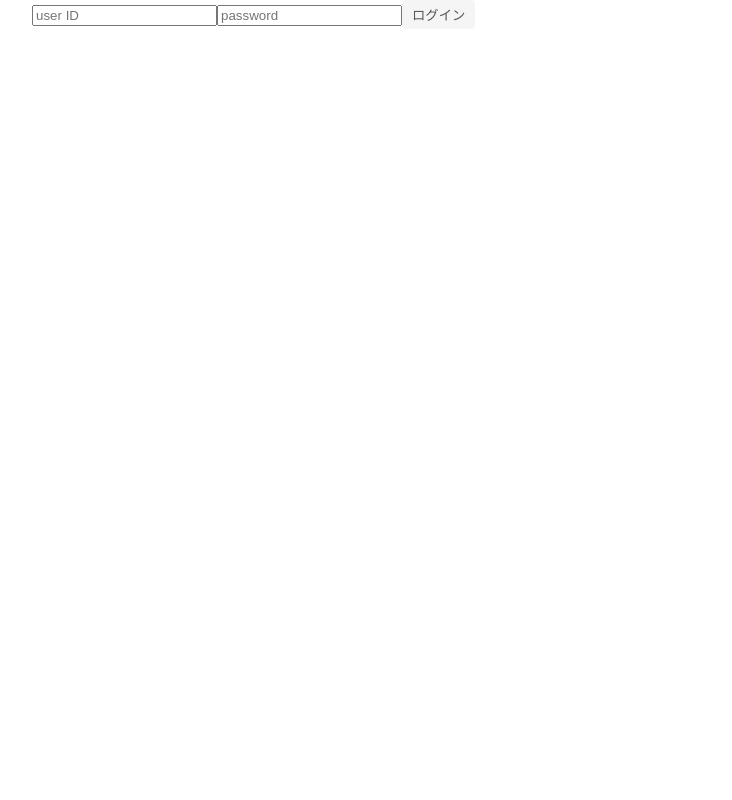
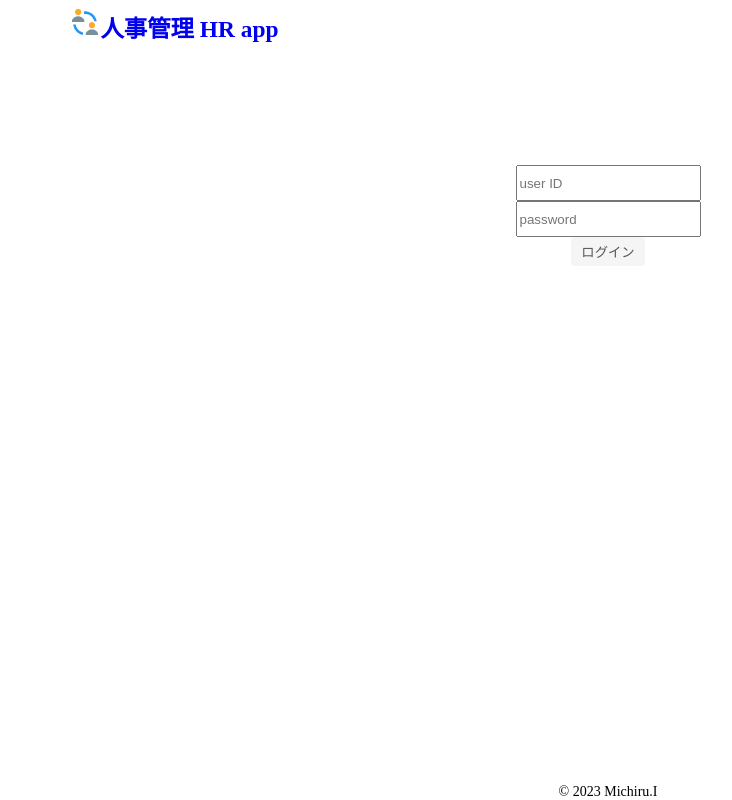
Before and after one commit to michiru-dev/HR-App-MySQL, a React (Create React App) app in the folder frontend/: page / in a window 1280 px wide. Shown: the whole page, without its empty margins (32-764 px from the left). Built offline with nearby package versions, Linux system fonts and the light colour scheme; a web font is replaced by a local one.

Commit message:
fixed error

```diff
--- a/frontend/src/App.tsx
+++ b/frontend/src/App.tsx
@@ -1,7 +1,4 @@
-import React, { useEffect } from 'react'
 import { BrowserRouter, Route, Routes } from 'react-router-dom'
-import { useAppDispatch } from './redux/hooks'
-import { fetchHrOptionType } from './redux/slicers/optionsSlice'
 import { Login } from './components/pages/login'
 import { AuthChecker } from './components/common/UI/AuthChecker'
 import { routes } from './routes'
--- a/frontend/src/components/common/UI/Header/index.tsx
+++ b/frontend/src/components/common/UI/Header/index.tsx
@@ -1,11 +1,16 @@
 import React from 'react'
 import { Link } from 'react-router-dom'
 import { Button } from '../Button'
+import { getTokenInfo } from '../../../../utils'
 
 function Header() {
   const handleLogoutButton = () => {
     localStorage.removeItem('token')
   }
+
+  //tokenがあればログイン後ということ
+  const isLogin = getTokenInfo().token
+
   return (
     <>
       <header>
@@ -18,11 +23,13 @@ function Header() {
             ></img>
             人事管理 HR app
           </h3>
-          <Button
-            text={'ログアウト'}
-            onClick={handleLogoutButton}
-            className="logoutButton"
-          />
+          {isLogin && (
+            <Button
+              text={'ログアウト'}
+              onClick={handleLogoutButton}
+              className="logoutButton"
+            />
+          )}
         </Link>
       </header>
     </>
--- a/frontend/src/components/pages/login/index.tsx
+++ b/frontend/src/components/pages/login/index.tsx
@@ -2,10 +2,12 @@ import React, { useState } from 'react'
 import { axiosInstance } from '../../../axios'
 import { Button } from '../../common/UI/Button'
 import { useNavigate } from 'react-router-dom'
+import Layout from '../../common/UI/Layout'
 
 export function Login() {
   const [user_id, setUser_id] = useState('')
   const [password, setPassword] = useState('')
+  const [isInfoCorrect, setIsInfoCorrect] = useState(true)
   const navigate = useNavigate()
 
   const handleChangeId = (e: any) => {
@@ -23,23 +25,31 @@ export function Login() {
         const token = res.data.token
         localStorage.setItem('token', token)
         navigate('/home')
+        setIsInfoCorrect(true)
       })
       .catch(async (err) => {
         console.log(err)
+        setIsInfoCorrect(false)
         setUser_id('')
         setPassword('')
       })
   }
 
   return (
-    <div>
+    <Layout>
+      <div className="loginDiv ">
+        {!isInfoCorrect && (
+          <p className="wrongLoginInfo">IDまたはパスワードが間違っています</p>
+        )}
         <input
+          className="idInput loginInput"
           type="text"
           placeholder="user ID"
           value={user_id}
           onChange={(e) => handleChangeId(e)}
         />
         <input
+          className="passwordInput loginInput"
           type="text"
           placeholder="password"
           value={password}
@@ -51,5 +61,6 @@ export function Login() {
           onClick={() => handleLoginButtonClick(user_id, password)}
         />
       </div>
+    </Layout>
   )
 }
--- /dev/null
+++ b/frontend/src/components/pages/login/login.scss
@@ -0,0 +1,17 @@
+.loginDiv {
+  width: 250px;
+  display: flex;
+  flex-direction: column;
+  align-items: center;
+  margin: 0 auto;
+  margin-top: 10%;
+}
+
+.loginInput {
+  height: 30px;
+}
+
+.wrongLoginInfo {
+  color: red;
+  font-size: 12px;
+}
--- a/frontend/src/index.tsx
+++ b/frontend/src/index.tsx
@@ -10,6 +10,7 @@ import '../src/components/pages/landing/landing.scss'
 import '../src/components/pages/register/register.scss'
 import '../src/components/pages/setting/setting.scss'
 import '../src/components/pages/employementsList/employementsList.scss'
+import '../src/components/pages/login/login.scss'
 
 import App from './App'
 import { Provider } from 'react-redux'
```
Also changed, not shown: 2 other files (tests, documents, lock files or other folders). Lines whose indentation alone changed are shown as unchanged.
